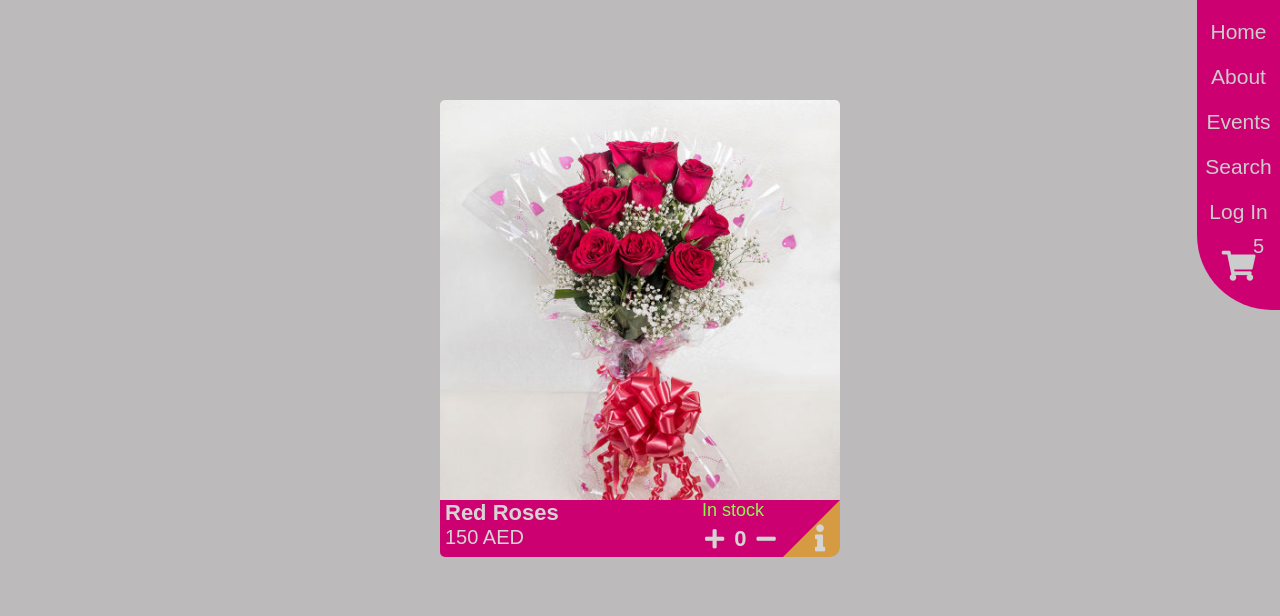
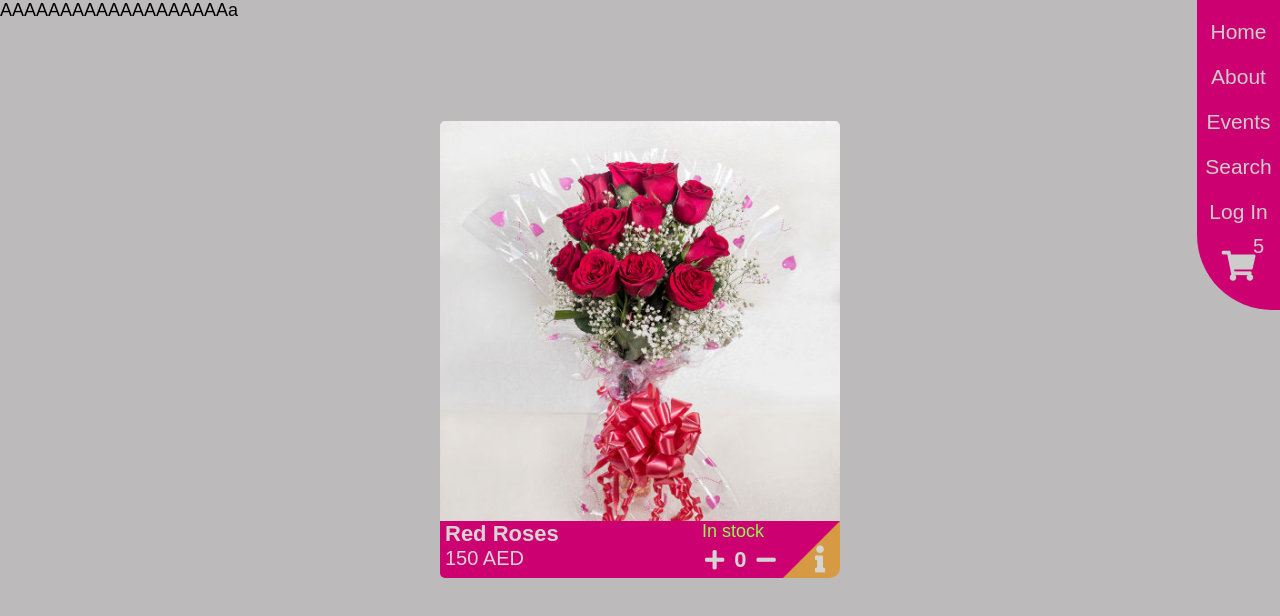
Before and after one commit to rabee-jaramani/rose-shop-v1, a React (Create React App) app: page / in a window 1280 px wide. Shown: the top 616 px of the page. Built offline with nearby package versions, Linux system fonts and the light colour scheme.

Commit message:
Update App.js

```diff
--- a/src/App.js
+++ b/src/App.js
@@ -7,6 +7,7 @@ import NAVBAR from './navbar/NAVBAR';
 function App() {
   return (
     <div className="App">
+      AAAAAAAAAAAAAAAAAAAa
       <NAVBAR/>
       <CARD image={rose}/>
     </div>
```
